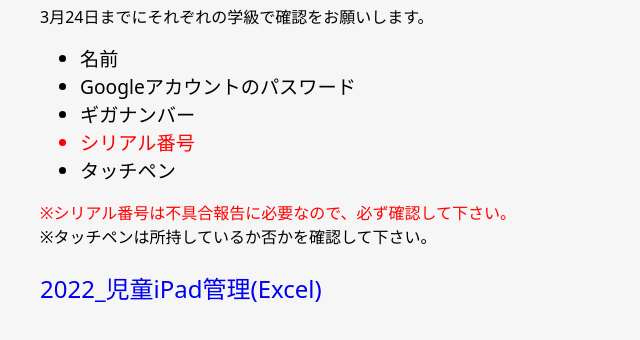
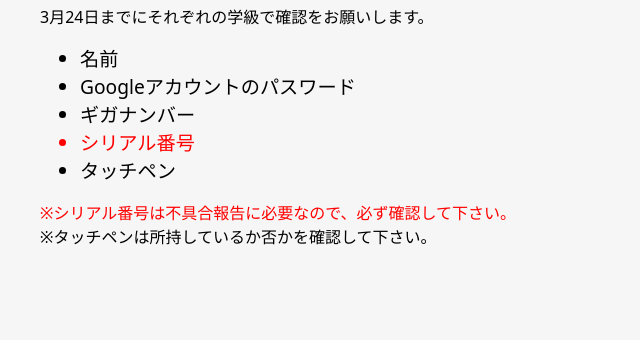
Before and after one commit to tokoshika/astro-deploy, an Astro site: page /astro-deploy/ipad in a window 1280 px wide. Shown: the part 136-476 px from the top of the page, without its empty margins (0-640 px from the left). Built offline with nearby package versions, Linux system fonts and the light colour scheme; Astro itself is replaced by a stand-in of ours.

Commit message:
Update ipad.astro

```diff
--- a/src/pages/ipad.astro
+++ b/src/pages/ipad.astro
@@ -23,10 +23,7 @@
       </p>
       <p>※タッチペンは所持しているか否かを確認して下さい。</p>
       <br />
-      <a
-        href="https://shikaoi.sharepoint.com/:x:/s/shikasho/ETushRvXbVpAlW68MkR7znABB7v7j143s5WX_KzrLYRqrQ?e=qvW9zD"
-        >2022_児童iPad管理(Excel)</a
-      >
+
     </section>
   </body>
 </html>
```
